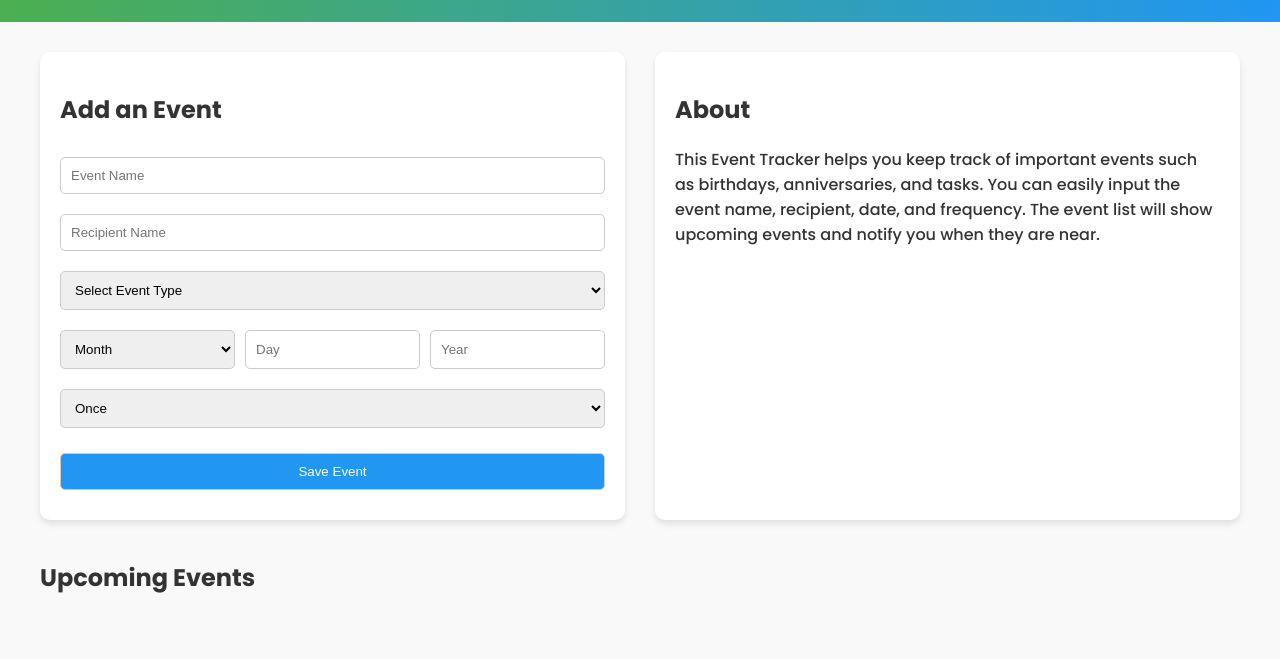
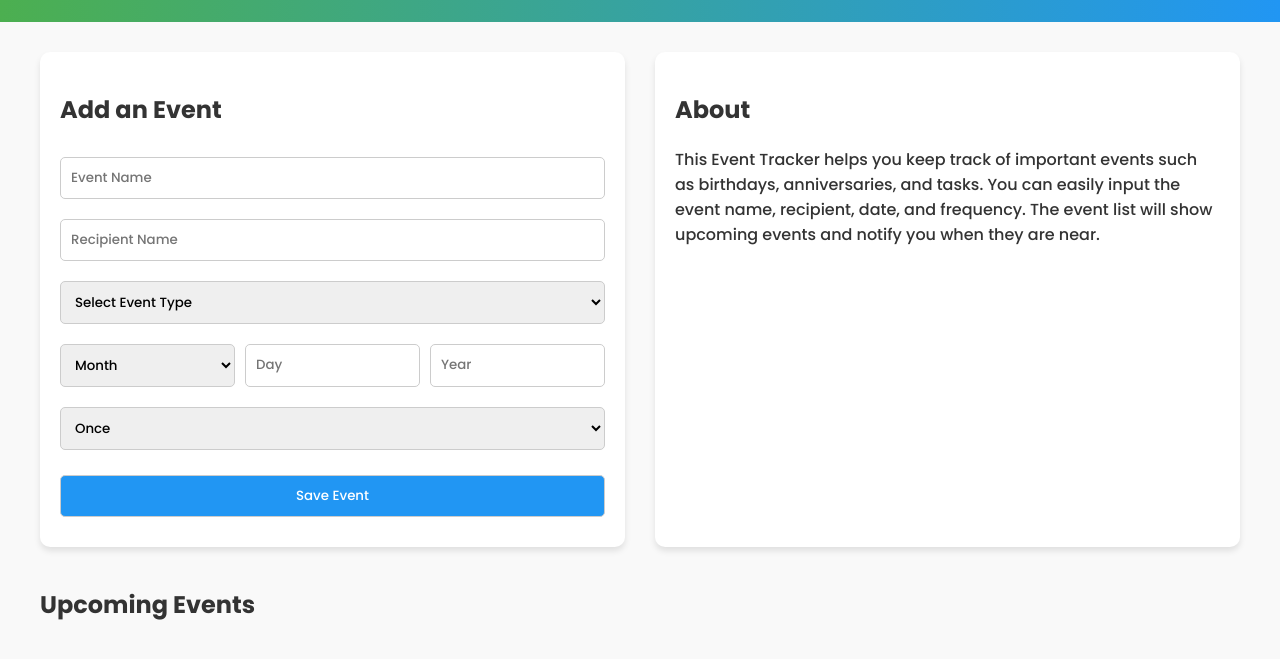
Before and after one commit to optimusProgrammator/My-Great-Personal-Projects, a plain HTML site: page savethedate/index.html in a window 1280 px wide. Shown: the part 109-768 px from the top of the page. Drawn offline with Linux system fonts and the light colour scheme.

Commit message:
Update styles.css

```diff
--- a/savethedate/styles.css
+++ b/savethedate/styles.css
@@ -34,6 +34,7 @@ main {
   background: #ffffff;
   padding: 20px;
   border-radius: 10px;
+  font-family: 'Poppins', sans-serif;
   box-shadow: 0 4px 6px rgba(0, 0, 0, 0.1);
   flex: 1;
 }
@@ -42,6 +43,7 @@ form input, form select, form button {
   width: 100%;
   padding: 10px;
   margin: 10px 0;
+  font-family: 'Poppins', sans-serif;
   border: 1px solid #ccc;
   border-radius: 5px;
   outline: none;
@@ -60,6 +62,7 @@ form .date-group select, form .date-group input {
 form button {
   background: #2196F3;
   color: white;
+  font-family: 'Poppins', sans-serif;
   font-weight: 500;
   cursor: pointer;
   margin-top: 15px;
```
